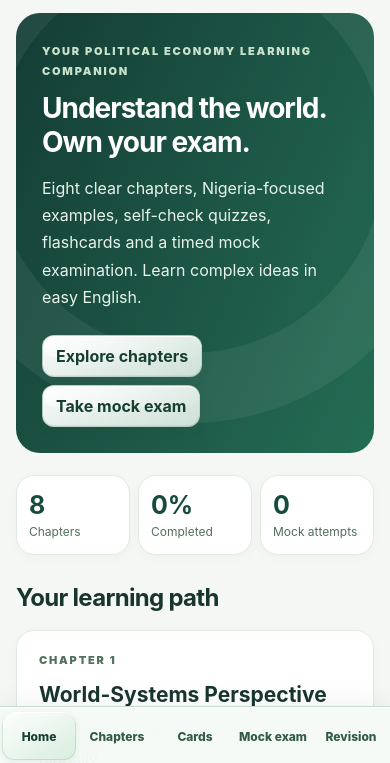
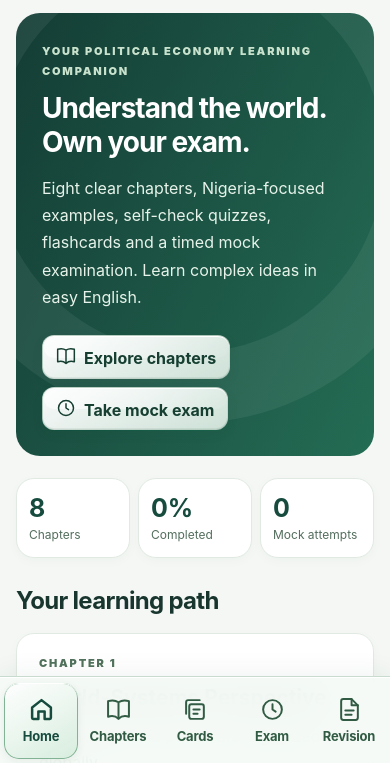
Before and after one commit to cyber-press/pol225-study-hub, a website: page index.html in a window 390 px wide. Shown: the part 79-842 px from the top of the page. Drawn offline with Linux system fonts and the light colour scheme.

Commit message:
Add study icons and enlarge mobile navigation tabs

```diff
--- a/app.js
+++ b/app.js
@@ -1803,6 +1803,36 @@ const escapeHtml = (s) =>
       ],
   );
 const safe = (s) => escapeHtml(s);
+const iconPaths = {
+  home: '<path d="m3 10 9-7 9 7v10a1 1 0 0 1-1 1h-5v-7H9v7H4a1 1 0 0 1-1-1Z"/>',
+  chapters:
+    '<path d="M12 5v16m0-16C9 3 5 3 2 4v15c3-1 7-1 10 2m0-16c3-2 7-2 10-1v15c-3-1-7-1-10 2"/>',
+  flashcards:
+    '<rect x="6" y="7" width="14" height="14" rx="2"/><path d="M16 3H5a2 2 0 0 0-2 2v11m7-4h6m-6 4h4"/>',
+  mock: '<circle cx="12" cy="12" r="9"/><path d="M12 7v5l3 2"/>',
+  revision:
+    '<path d="M14 2H6a2 2 0 0 0-2 2v16a2 2 0 0 0 2 2h12a2 2 0 0 0 2-2V8Z"/><path d="M14 2v6h6M8 13h8m-8 4h6"/>',
+  check: '<circle cx="12" cy="12" r="9"/><path d="m8 12 3 3 5-6"/>',
+  flip: '<path d="M3 10a9 9 0 0 1 15-6l3 3M21 3v4h-4M21 14a9 9 0 0 1-15 6l-3-3M3 21v-4h4"/>',
+  play: '<path d="m8 4 12 8-12 8Z"/>',
+};
+function icon(name) {
+  return iconPaths[name]
+    ? '<svg class="ui-icon" viewBox="0 0 24 24" fill="none" stroke="currentColor" stroke-width="1.8" stroke-linecap="round" stroke-linejoin="round" aria-hidden="true" focusable="false">' +
+        iconPaths[name] +
+        "</svg>"
+    : "";
+}
+function actionIcon(action) {
+  if (action === "chapters" || action.startsWith("lesson:")) return "chapters";
+  if (action === "revision" || action.startsWith("rev:")) return "revision";
+  if (action === "mock") return "mock";
+  if (action === "examstart") return "play";
+  if (["complete", "known", "grade", "examsubmit", "quiz"].includes(action))
+    return "check";
+  if (["flip", "cardreset", "retake"].includes(action)) return "flip";
+  return "";
+}
 const navs = [
   ["home", "Home"],
   ["chapters", "Chapters"],
@@ -1839,7 +1869,10 @@ const btn = (label, action, primary = false) =>
   '" data-act="' +
   action +
   '">' +
+  icon(actionIcon(action)) +
+  '<span class="button-label">' +
   label +
+  "</span>" +
   "</button>";
 function go(v) {
   view = v;
@@ -1865,19 +1898,27 @@ function card(c, i) {
   );
 }
 function nav() {
-  for (const id of ["nav", "mobile"])
+  const activeView = view === "lesson" || view === "quiz" ? "chapters" : view;
+  for (const id of ["nav", "mobile"]) {
     $(id).innerHTML = navs
       .map(
         ([k, label]) =>
-          '<button data-go="' +
+          '<button type="button" data-go="' +
           k +
           '" class="' +
-          (view === k ? "active" : "") +
-          '">' +
+          (activeView === k ? "active" : "") +
+          '" aria-label="' +
           label +
-          "</button>",
+          '" ' +
+          (activeView === k ? 'aria-current="page"' : "") +
+          ">" +
+          icon(k) +
+          '<span class="nav-label">' +
+          (id === "mobile" && k === "mock" ? "Exam" : label) +
+          "</span></button>",
       )
       .join("");
+  }
   document
     .querySelectorAll("[data-go]")
     .forEach((b) => (b.onclick = () => go(b.dataset.go)));
--- a/index.html
+++ b/index.html
@@ -940,8 +940,9 @@
         }
       }
     </style>
-    <link rel="stylesheet" href="v2.1.css?v=2.1.1" />
-    <link rel="stylesheet" href="motion-glass.css?v=2.1.1" />
+    <link rel="stylesheet" href="v2.1.css?v=2.1.2" />
+    <link rel="stylesheet" href="motion-glass.css?v=2.1.2" />
+    <link rel="stylesheet" href="navigation-icons.css?v=2.1.2" />
   </head>
   <body>
     <a class="skip-link" href="#app">Skip to content</a>
@@ -951,7 +952,7 @@
           POL225
           <small>STUDY HUB · NSUK <span class="version">v2.1</span></small>
         </div>
-        <nav class="nav" id="nav"></nav>
+        <nav class="nav" id="nav" aria-label="Main navigation"></nav>
       </header>
       <main id="app" tabindex="-1"></main>
       <footer class="foot">
@@ -960,7 +961,7 @@
         device.
       </footer>
     </div>
-    <nav class="mobile" id="mobile"></nav>
-    <script src="app.js?v=2.1.1" defer></script>
+    <nav class="mobile" id="mobile" aria-label="Mobile navigation"></nav>
+    <script src="app.js?v=2.1.2" defer></script>
   </body>
 </html>
--- /dev/null
+++ b/navigation-icons.css
@@ -0,0 +1,95 @@
+/* Shared SVG outlines: labels remain visible and screen readers ignore decoration. */
+.ui-icon {
+  width: 20px;
+  height: 20px;
+  display: inline-block;
+  vertical-align: middle;
+  flex-shrink: 0;
+  pointer-events: none;
+}
+.btn .ui-icon {
+  margin-right: 8px;
+  vertical-align: -4px;
+}
+.button-label {
+  vertical-align: middle;
+}
+.nav button {
+  display: inline-flex;
+  align-items: center;
+  justify-content: center;
+  gap: 8px;
+}
+.nav button .ui-icon {
+  width: 19px;
+  height: 19px;
+}
+@media (max-width: 640px) {
+  :root {
+    --mobile-nav-clearance: 110px;
+  }
+  .wrap {
+    padding-bottom: calc(
+      var(--mobile-nav-clearance) + env(safe-area-inset-bottom)
+    );
+  }
+  .mobile {
+    grid-template-columns: repeat(5, minmax(0, 1fr));
+    gap: 3px;
+    padding: 6px 4px calc(6px + env(safe-area-inset-bottom));
+  }
+  .mobile button {
+    display: flex;
+    flex-direction: column;
+    align-items: center;
+    justify-content: center;
+    gap: 7px;
+    min-width: 0;
+    min-height: 76px;
+    margin: 0;
+    padding: 10px 2px;
+    border-radius: 15px;
+    font-size: 13px;
+    font-weight: 750;
+    line-height: 1.2;
+  }
+  .mobile button .ui-icon {
+    width: 25px;
+    height: 25px;
+    stroke-width: 1.9;
+  }
+  .mobile .nav-label {
+    display: block;
+    white-space: nowrap;
+    letter-spacing: -0.2px;
+  }
+  .mobile button.active {
+    color: #164b3e;
+    box-shadow:
+      inset 0 1px 0 #fff,
+      inset 0 0 0 1px #83b395,
+      0 3px 8px #17482f12;
+  }
+  .mobile button.active .ui-icon {
+    stroke-width: 2.4;
+  }
+}
+@media (max-width: 360px) {
+  .mobile button {
+    font-size: 12px;
+    gap: 7px;
+  }
+}
+@media (min-width: 641px) and (max-width: 850px) {
+  .nav button {
+    padding: 10px;
+    gap: 6px;
+    font-size: 14px;
+  }
+}
+@media (forced-colors: active) {
+  .mobile button[aria-current="page"] {
+    outline: 2px solid Highlight;
+    outline-offset: -3px;
+  }
+}
--- a/package.json
+++ b/package.json
@@ -1,6 +1,6 @@
 {
   "name": "pol225-study-hub",
-  "version": "2.1.1",
+  "version": "2.1.2",
   "private": true,
   "scripts": {
     "test": "node --test tests/interactions.test.cjs"
```
Also changed, not shown: README.md, 1 other file.
